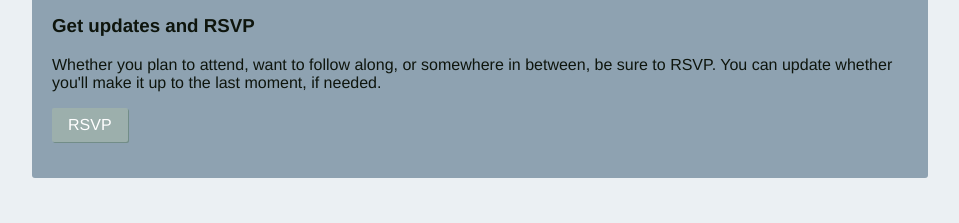
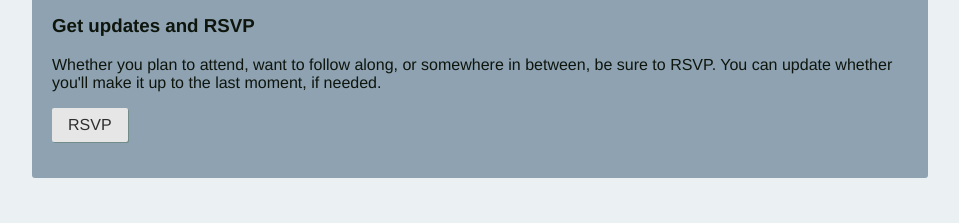
Before and after one commit to tpitale/wedding, a Jekyll site: the page built from index.html, in a window 1280 px wide. Shown: the part 2503-2726 px from the top of the page, without its empty margins (160-1119 px from the left). Built offline with Jekyll 4.4.1, drawn with Linux system fonts in a browser that asks for light colours.

Commit message:
Signup button type.

```diff
--- a/_includes/signup.html
+++ b/_includes/signup.html
@@ -1,5 +1,5 @@
 <section class="RSVP">
 	<h3>Get updates and RSVP</h3>
 	<p>Whether you plan to attend, want to follow along, or somewhere in between, be sure to RSVP. You can update whether you'll make it up to the last moment, if needed.</p>
-	<p><a href="/rsvp.html" class="button primary">RSVP</a></p>
+	<p><a href="/rsvp.html" class="button">RSVP</a></p>
 </section>
```
